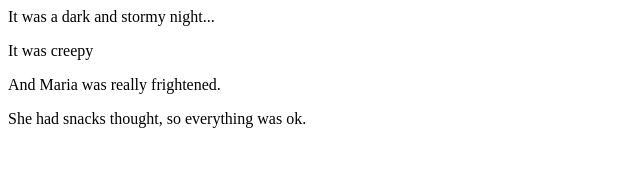
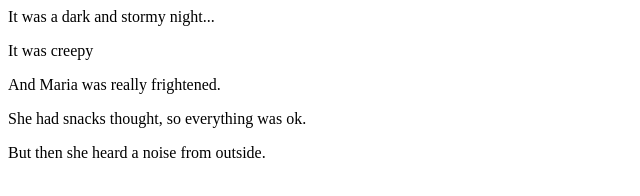
Before and after one commit to scharfans/fireside-story, a plain HTML site: page index.html in a window 1280 px wide. Shown: the whole page, without its empty margins (0-640 px from the left). Drawn offline with Linux system fonts and the light colour scheme.

Commit message:
fivth line of story

```diff
--- a/index.html
+++ b/index.html
@@ -4,5 +4,6 @@
     <p>It was creepy</p>
     <p>And Maria was really frightened.</p>
     <p>She had snacks thought, so everything was ok.</p>
+    <p>But then she heard a noise from outside.</p>
   </body>
 </html>
```
